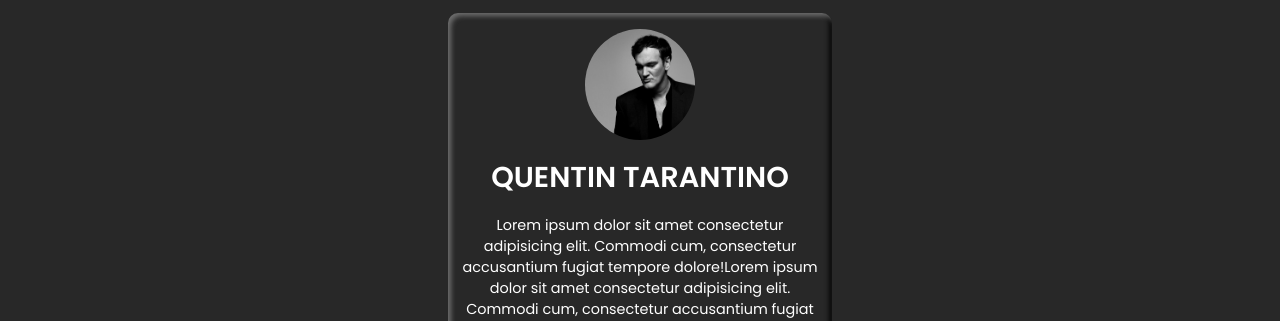
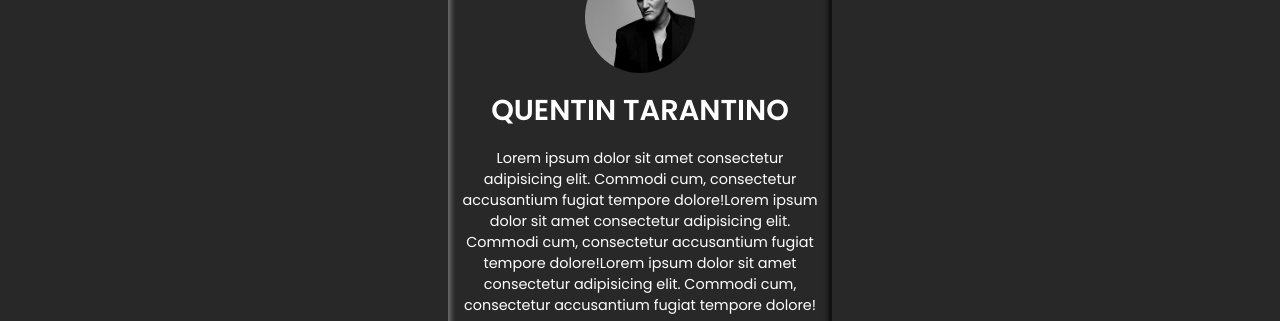
Before and after one commit to Huzaifa-Haroon/Neuromorphism-profile-card, a plain HTML site: page index.html in a window 1280 px wide. Shown: the part 177-498 px from the top of the page. Drawn offline with Linux system fonts and the light colour scheme; a script that the page names is missing.

Commit message:
Update style.css

```diff
--- a/style.css
+++ b/style.css
@@ -3,18 +3,18 @@
     padding: 0;
     box-sizing: border-box;
     font-family: 'poppins';
+    overflow-x: hidden;
 }
 
 .container{
-    height: 100vh;
+    height: 120vh;
     width: 100vw;
     display: flex;
-    justify-content: center;
+    justify-content: flex-start;
     align-items: center;
     flex-direction: column;
     padding: 2rem;
     background-color: rgba(0, 0, 0, 0.842);
-    position: relative;
     overflow: hidden;
 }
 
```
